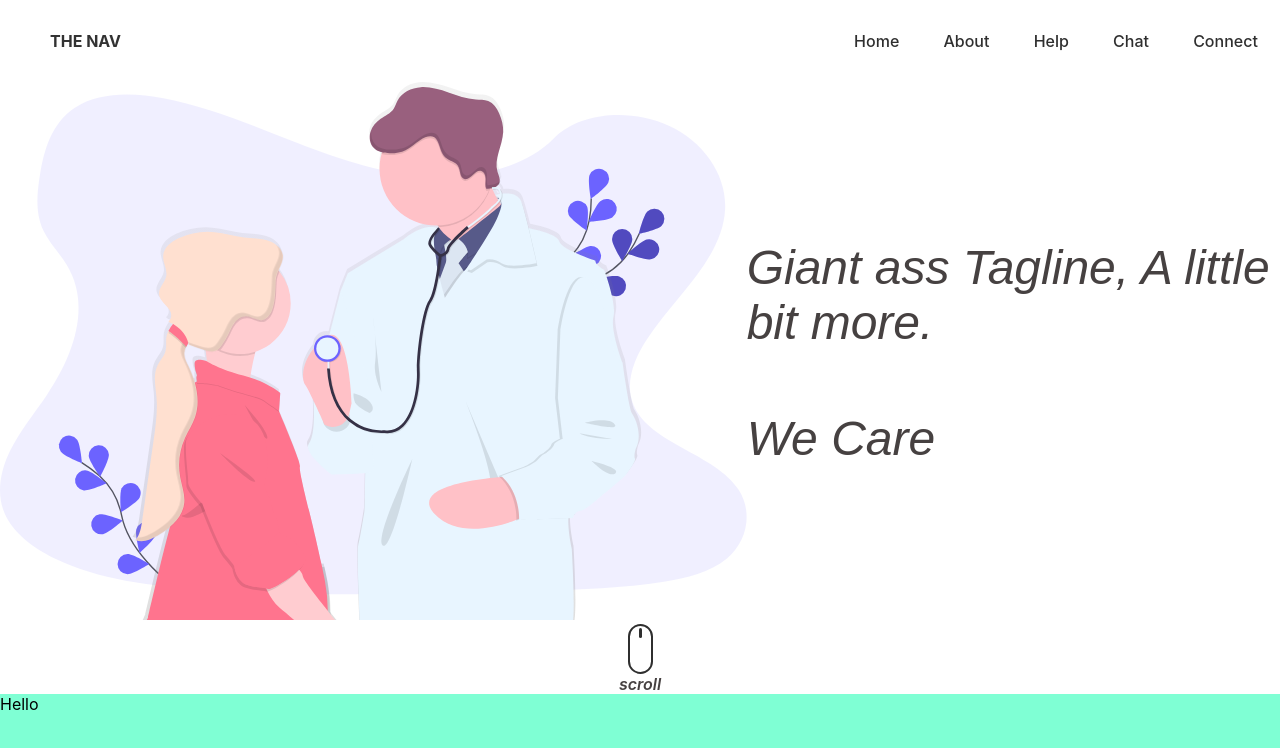
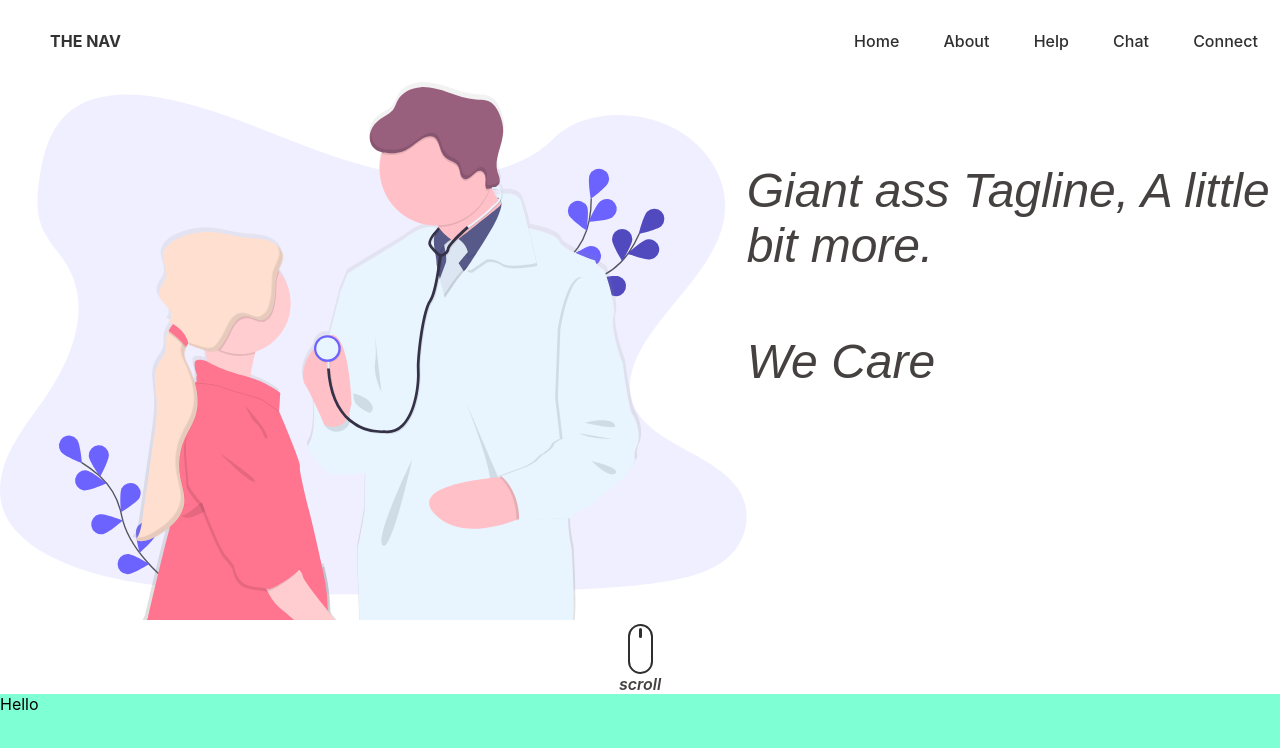
Before and after one commit to mahihossain/Remote-Health-Care, a React (Create React App) app: page / in a window 1280 px wide. Shown: the top 748 px of the page. Built offline with nearby package versions, Linux system fonts and the light colour scheme.

Commit message:
minore css tweak

```diff
--- a/src/components/landing/landing.module.scss
+++ b/src/components/landing/landing.module.scss
@@ -8,6 +8,8 @@
     height: auto;
 
 }
+
+
 
 @include media("<tablet") {
     .is_7 {
@@ -35,6 +37,7 @@
 .is_5 {
     color: #464141;
     align-self: center;
+    margin-bottom: 12%;
 
     @include media("<tablet") {
         flex: 0 0 100% !important;
```
